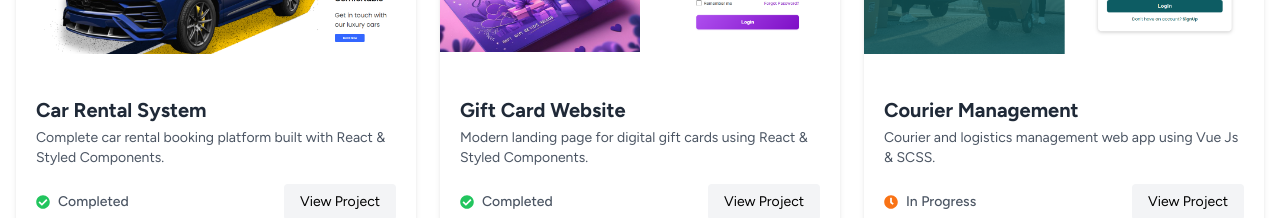
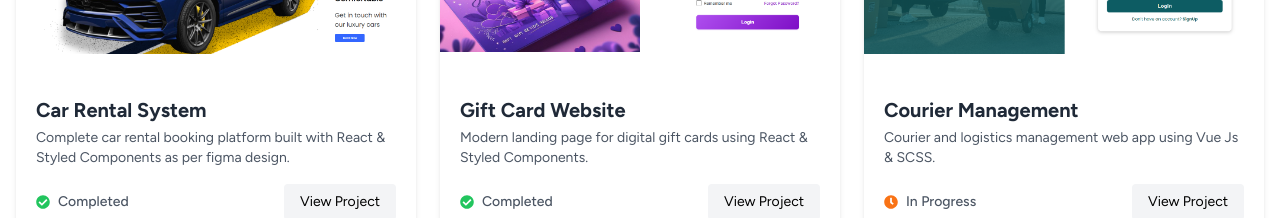
Before and after one commit to codewith-adnan/MyPortFolio, a React (Vite) app: page / in a window 1280 px wide. Shown: the part 3140-3358 px from the top of the page. Built offline with nearby package versions, Linux system fonts and the light colour scheme.

Commit message:
change description

```diff
--- a/src/components/ProjectSection.jsx
+++ b/src/components/ProjectSection.jsx
@@ -14,7 +14,7 @@ const projects = [
   {
     id: 1,
     title: "Car Rental System",
-    description: "Complete car rental booking platform built with React & Styled Components.",
+    description: "Complete car rental booking platform built with React & Styled Components as per figma design.",
     image: Img1,
     link: "https://carrental5.netlify.app/",
     status: { text: "Completed", icon: <FaCheckCircle className="text-green-500" /> },
@@ -78,9 +78,8 @@ const cardAnimationVariants = [
 export default function ProjectSection() {
   return (
     <section className="py-12 px-4 max-w-7xl mx-auto overflow-hidden" id="projects">
-      {/* Section Heading */}
+
       <div className="text-center mb-10">
-        {/* --- TITLE ANIMATED --- */}
         <motion.h1
           initial={{ opacity: 0, x: -100 }}
           whileInView={{ opacity: 1, x: 0 }}
@@ -92,7 +91,6 @@ export default function ProjectSection() {
           <span className="text-[#f05228]">My Work</span>
         </motion.h1>
 
-        {/* --- SUBTITLE ANIMATED --- */}
         <motion.p
           initial={{ opacity: 0, x: 100 }}
           whileInView={{ opacity: 1, x: 0 }}
@@ -104,13 +102,10 @@ export default function ProjectSection() {
         </motion.p>
       </div>
 
-      {/* Project Cards */}
       <div className="grid grid-cols-1 sm:grid-cols-2 lg:grid-cols-3 gap-6">
         {projects.map((project, index) => (
-          // --- CARD ANIMATED ---
           <motion.div
             key={project.id}
-            // Selects the animation variant based on index (0, 1, or 2)
             initial={cardAnimationVariants[index % 3].initial}
             whileInView={cardAnimationVariants[index % 3].whileInView}
             transition={{ duration: 0.8, ease: "easeOut" }}
```
